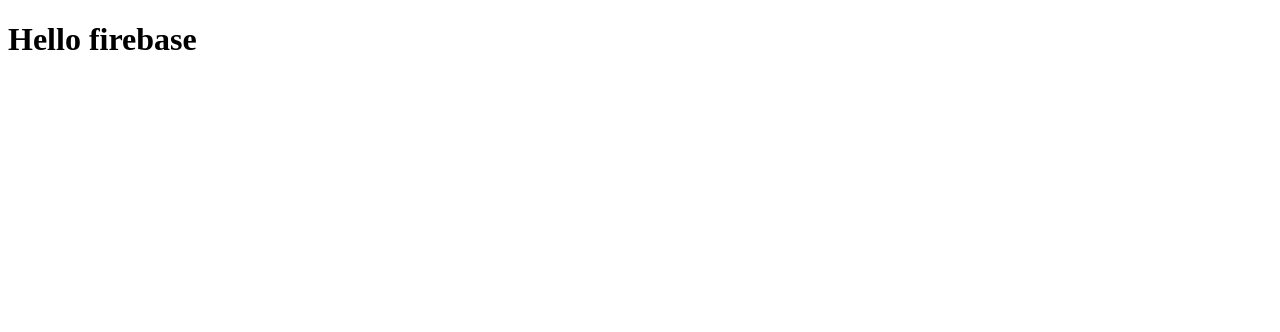
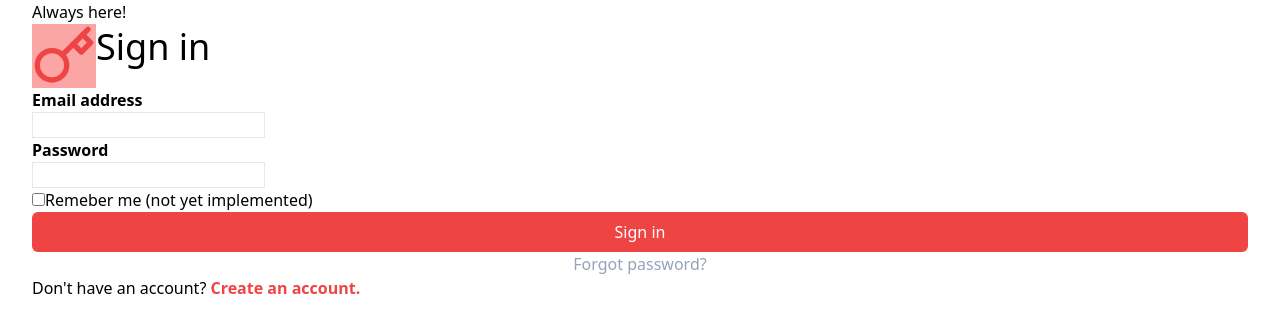
Before and after one commit to MessiaenTibo/FrontEnd-Authentication-Firebase, a React (Vite) app in the folder auth-firebase/: page /auth/login in a window 1280 px wide. Shown: the top 332 px of the page. Built offline with nearby package versions, Linux system fonts and the light colour scheme.

Commit message:
einde les

```diff
--- /dev/null
+++ b/auth-firebase/postcss.config.cjs
@@ -0,0 +1,6 @@
+module.exports = {
+  plugins: {
+    tailwindcss: {},
+    autoprefixer: {},
+  },
+}
--- /dev/null
+++ b/auth-firebase/src/assets/tailwind.css
@@ -0,0 +1,3 @@
+@tailwind base;
+@tailwind components;
+@tailwind utilities;
--- /dev/null
+++ b/auth-firebase/src/components/AuthContainer.tsx
@@ -0,0 +1,10 @@
+import { Outlet } from 'react-router-dom'
+
+export default () => {
+    return(
+        <div>
+            <h2>Always here!</h2>
+            <Outlet />
+        </div>
+    )
+}
--- a/auth-firebase/src/main.tsx
+++ b/auth-firebase/src/main.tsx
@@ -1,8 +1,46 @@
 import React from 'react'
 import ReactDOM from 'react-dom/client'
 
-ReactDOM.createRoot(document.getElementById('root') as HTMLElement).render(
+import './assets/tailwind.css'
+
+import { createBrowserRouter, RouterProvider } from "react-router-dom";
+import Profile from "./screens/Profile";
+import Login from './screens/auth/Login';
+import Register from './screens/auth/Register';
+import ForgotPassword from './screens/auth/ForgotPassword';
+import AuthContainer from './components/AuthContainer';
+
+const router = createBrowserRouter([
+  {
+    path: "/",
+    element: <Profile/>,
+  },
+  {
+    path: "/auth",
+    element: <AuthContainer/>,
+    children: [
+      {
+        path: "login",
+        element: <Login/>,
+      },
+      {
+        path: "register",
+        element: <Register/>,
+      },
+      {
+        path: "forgot-password",
+        element: <ForgotPassword/>,
+      }
+    ]
+  }
+]);
+
+ReactDOM.createRoot(document.getElementById("root") as HTMLElement).render(
   <React.StrictMode>
-    <h1>Hello firebase</h1>
-  </React.StrictMode>,
-)
+    <div className="max-w-screen-xl mx-auto px-8">
+
+      <RouterProvider router={router}/>
+
+    </div>
+  </React.StrictMode>
+);
--- /dev/null
+++ b/auth-firebase/src/screens/Profile.tsx
@@ -0,0 +1,5 @@
+export default () => {
+    return(
+        <div>Profile</div>
+    )
+}
--- /dev/null
+++ b/auth-firebase/src/screens/auth/ForgotPassword.tsx
@@ -0,0 +1,5 @@
+export default () => {
+    return(
+        <div>ForgotPassword</div>
+    )
+}
--- /dev/null
+++ b/auth-firebase/src/screens/auth/Login.tsx
@@ -0,0 +1,30 @@
+import { Key } from "lucide-react";
+
+import { Link } from "react-router-dom"
+
+
+export default () => {
+    return(
+        <>
+            <div className="">
+                <Key className="w-16 h-16 text-red-500 bg-red-300 inline" />
+                <h1 className="text-4xl inline">Sign in</h1>
+            </div>
+            <div className="">
+                <label className="block" htmlFor="email"><b>Email address</b></label>
+                <input className="border" type="email" name="email" id="email" />
+            </div>
+            <div>
+                <label className="block" htmlFor="password"><b>Password</b></label>
+                <input className="border" type="password" name="password" id="password" />
+            </div>
+            <div>
+                <input type="checkbox" name="remember" id="remember" />
+                <label htmlFor="remeber">Remeber me (not yet implemented)</label>
+            </div>
+            <button className="bg-red-500 w-full p-2 rounded-md text-white">Sign in</button>
+            <Link className="text-slate-400 text-center" to={'/auth/forgot-password'}><p>Forgot password?</p></Link>
+            <Link to={'/auth/register'}><p>Don't have an account? <b className="text-red-500">Create an account.</b></p></Link>
+        </>
+    )
+}
--- /dev/null
+++ b/auth-firebase/src/screens/auth/Register.tsx
@@ -0,0 +1,5 @@
+export default () => {
+    return(
+        <div>Register</div>
+    )
+}
--- /dev/null
+++ b/auth-firebase/tailwind.config.cjs
@@ -0,0 +1,11 @@
+/** @type {import('tailwindcss').Config} */
+module.exports = {
+  content: [
+    "./index.html",
+    "./src/**/*.{js,ts,jsx,tsx}",
+  ],
+  theme: {
+    extend: {},
+  },
+  plugins: [],
+}
```
Also changed, not shown: auth-firebase/package.json (+6 -1 lines), 1 other file (tests, documents, lock files or other folders).
